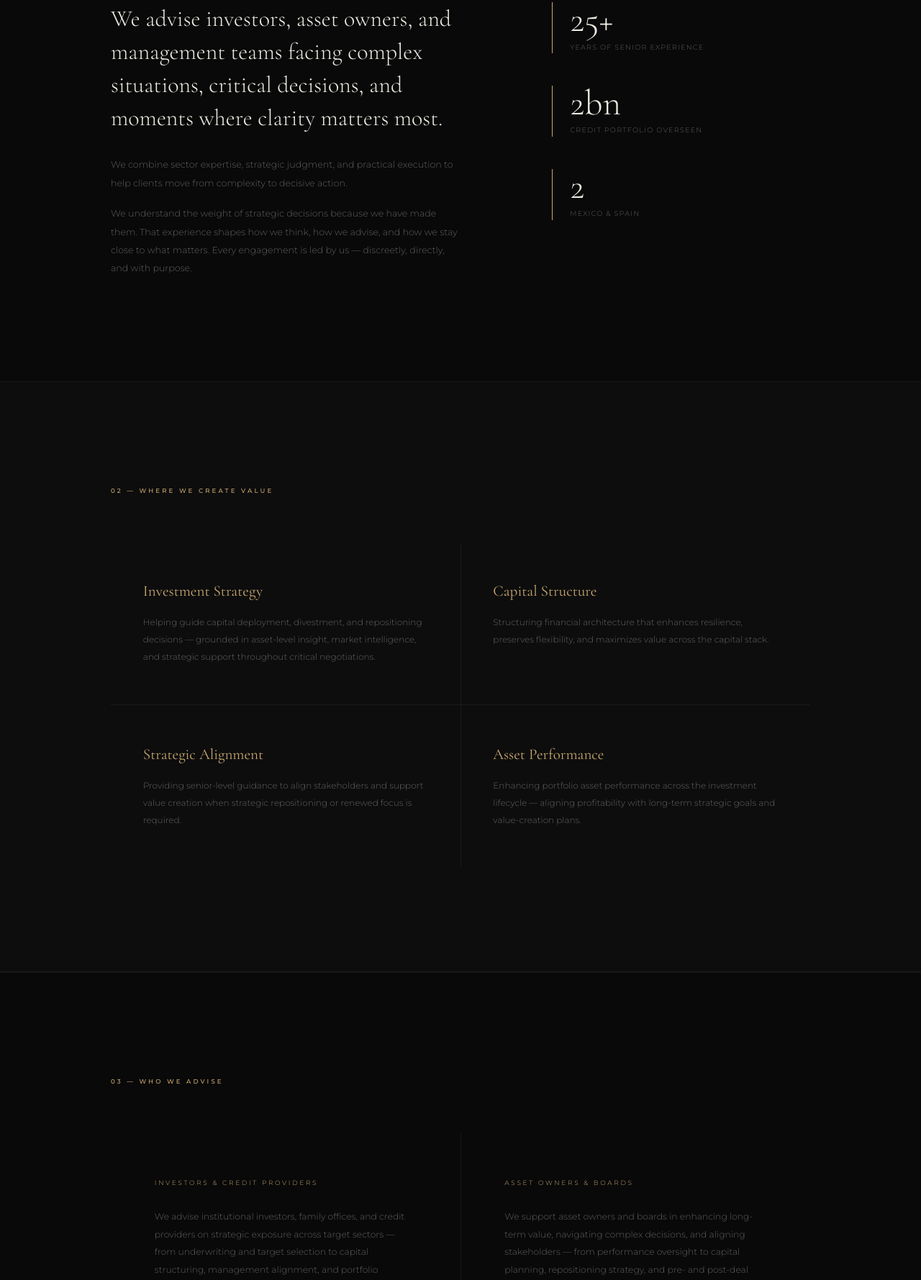
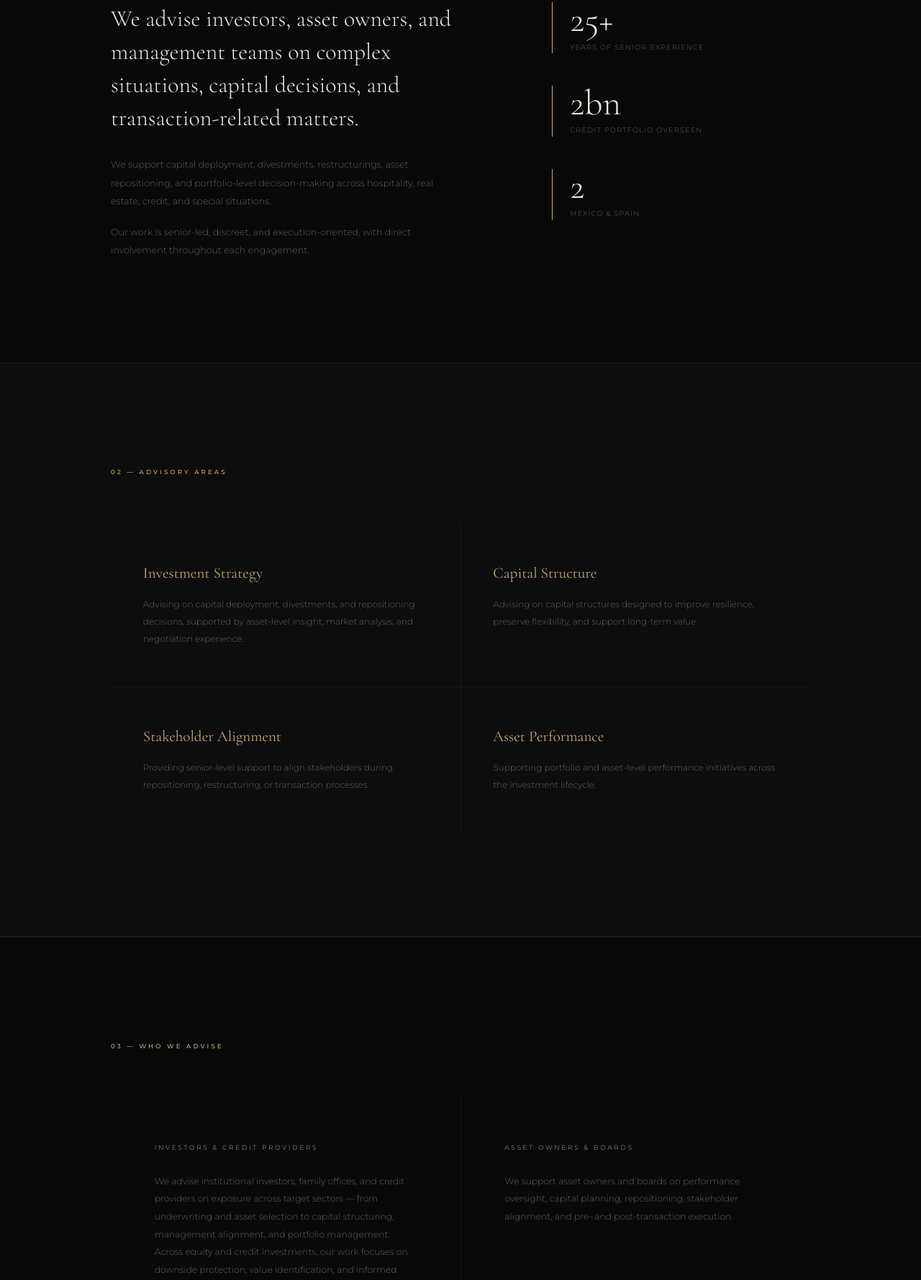
Before and after one commit to bertarex/becrex, a plain HTML site: page index.html in a window 1280 px wide. Shown: the part 1021-2800 px from the top of the page at 72% size. Drawn offline with nearby package versions, Linux system fonts and the light colour scheme.

Commit message:
Update index.html

```diff
--- a/index.html
+++ b/index.html
@@ -385,7 +385,7 @@ footer{background:var(--bg);border-top:1px solid var(--border);padding:2.2rem 0}
     <li><a href="#about"   data-i18n="nav.about">About</a></li>
     <li><a href="#value"   data-i18n="nav.value">Value</a></li>
     <li><a href="#who"     data-i18n="nav.who">Who We Advise</a></li>
-    <li><a href="#people"  data-i18n="nav.people">People</a></li>
+    <li><a href="#people"  data-i18n="nav.people">Leadership</a></li>
     <li><a href="#contact" data-i18n="nav.contact">Contact</a></li>
   </ul>
   <div class="lang-wrap">
@@ -401,7 +401,7 @@ footer{background:var(--bg);border-top:1px solid var(--border);padding:2.2rem 0}
   <a href="#about"   class="mlink" data-i18n="nav.about">About</a>
   <a href="#value"   class="mlink" data-i18n="nav.value">Value</a>
   <a href="#who"     class="mlink" data-i18n="nav.who">Who We Advise</a>
-  <a href="#people"  class="mlink" data-i18n="nav.people">People</a>
+  <a href="#people"  class="mlink" data-i18n="nav.people">Leadership</a>
   <a href="#contact" class="mlink" data-i18n="nav.contact">Contact</a>
   <div class="mlang">
     <button class="mlang-btn active" data-lang="en">EN</button>
@@ -416,7 +416,7 @@ footer{background:var(--bg);border-top:1px solid var(--border);padding:2.2rem 0}
     <div class="hey r" data-i18n="hero.eyebrow">Strategic Advisory · Mexico &amp; Spain</div>
     <h1 class="htitle r">BECREX</h1>
     <div class="hdiv r"></div>
-    <p class="hsub r" data-i18n="hero.sub">Strategic advisory for investors, asset owners, and management teams across Mexico and Spain.</p>
+    <p class="hsub r" data-i18n="hero.sub">Independent strategic advisory for investors, asset owners, and management teams across Mexico and Spain.</p>
     <a href="#about" class="hcta r">
       <span data-i18n="hero.cta">Learn more</span>
       <svg viewBox="0 0 24 24" fill="none" stroke="currentColor" stroke-width="1.5"><path d="M12 5v14M5 12l7 7 7-7"/></svg>
@@ -431,9 +431,9 @@ footer{background:var(--bg);border-top:1px solid var(--border);padding:2.2rem 0}
     <div class="slabel r" data-i18n="about.label">01 — About</div>
     <div class="agrid">
       <div class="atext r">
-        <h2 data-i18n="about.h2">We advise investors, asset owners, and management teams facing complex situations, critical decisions, and moments where clarity matters most.</h2>
-        <p data-i18n="about.p1">We combine sector expertise, strategic judgment, and practical execution to help clients move from complexity to decisive action.</p>
-        <p data-i18n="about.p2">We understand the weight of strategic decisions because we have made them. That experience shapes how we think, how we advise, and how we stay close to what matters. Every engagement is led by us — discreetly, directly, and with purpose.</p>
+        <h2 data-i18n="about.h2">We advise investors, asset owners, and management teams on complex situations, capital decisions, and transaction-related matters.</h2>
+        <p data-i18n="about.p1">We support capital deployment, divestments, restructurings, asset repositioning, and portfolio-level decision-making across hospitality, real estate, credit, and special situations.</p>
+        <p data-i18n="about.p2">Our work is senior-led, discreet, and execution-oriented, with direct involvement throughout each engagement.</p>
       </div>
       <div class="astats r">
         <div class="astat">
@@ -456,26 +456,26 @@ footer{background:var(--bg);border-top:1px solid var(--border);padding:2.2rem 0}
 <!-- VALUE -->
 <section id="value">
   <div class="si">
-    <div class="slabel r" data-i18n="value.label">02 — Where We Create Value</div>
+    <div class="slabel r" data-i18n="value.label">02 — Advisory Areas</div>
     <div class="vgrid">
       <div class="vcard r">
         <div class="vtitle" data-i18n="value.t1">Investment Strategy</div>
-        <p data-i18n="value.p1">Helping guide capital deployment, divestment, and repositioning decisions — grounded in asset-level insight, market intelligence, and strategic support throughout critical negotiations.</p>
+        <p data-i18n="value.p1">Advising on capital deployment, divestments, and repositioning decisions, supported by asset-level insight, market analysis, and negotiation experience.</p>
         <div class="vline"></div>
       </div>
       <div class="vcard r">
         <div class="vtitle" data-i18n="value.t2">Capital Structure</div>
-        <p data-i18n="value.p2">Structuring financial architecture that enhances resilience, preserves flexibility, and maximizes value across the capital stack.</p>
+        <p data-i18n="value.p2">Advising on capital structures designed to improve resilience, preserve flexibility, and support long-term value.</p>
         <div class="vline"></div>
       </div>
       <div class="vcard r">
-        <div class="vtitle" data-i18n="value.t3">Strategic Alignment</div>
-        <p data-i18n="value.p3">Providing senior-level guidance to align stakeholders and support value creation when strategic repositioning or renewed focus is required.</p>
+        <div class="vtitle" data-i18n="value.t3">Stakeholder Alignment</div>
+        <p data-i18n="value.p3">Providing senior-level support to align stakeholders during repositioning, restructuring, or transaction processes.</p>
         <div class="vline"></div>
       </div>
       <div class="vcard r">
         <div class="vtitle" data-i18n="value.t4">Asset Performance</div>
-        <p data-i18n="value.p4">Enhancing portfolio asset performance across the investment lifecycle — aligning profitability with long-term strategic goals and value-creation plans.</p>
+        <p data-i18n="value.p4">Supporting portfolio and asset-level performance initiatives across the investment lifecycle.</p>
         <div class="vline"></div>
       </div>
     </div>
@@ -489,11 +489,11 @@ footer{background:var(--bg);border-top:1px solid var(--border);padding:2.2rem 0}
     <div class="wgrid">
       <div class="wblock r">
         <div class="wblock-tag" data-i18n="who.t1">Investors &amp; Credit Providers</div>
-        <p data-i18n="who.p1">We advise institutional investors, family offices, and credit providers on strategic exposure across target sectors — from underwriting and target selection to capital structuring, management alignment, and portfolio management. Across both equity and credit investments, our work focuses on protecting downside risk, identifying value creation opportunities, and supporting informed decision-making.</p>
+        <p data-i18n="who.p1">We advise institutional investors, family offices, and credit providers on exposure across target sectors — from underwriting and asset selection to capital structuring, management alignment, and portfolio management. Across equity and credit investments, our work focuses on downside protection, value identification, and informed decision-making.</p>
       </div>
       <div class="wblock r">
         <div class="wblock-tag" data-i18n="who.t2">Asset Owners &amp; Boards</div>
-        <p data-i18n="who.p2">We support asset owners and boards in enhancing long-term value, navigating complex decisions, and aligning stakeholders — from performance oversight to capital planning, repositioning strategy, and pre- and post-deal execution.</p>
+        <p data-i18n="who.p2">We support asset owners and boards on performance oversight, capital planning, repositioning, stakeholder alignment, and pre- and post-transaction execution.</p>
       </div>
     </div>
   </div>
@@ -502,11 +502,11 @@ footer{background:var(--bg);border-top:1px solid var(--border);padding:2.2rem 0}
 <!-- PEOPLE -->
 <section id="people">
   <div class="si">
-    <div class="slabel r" data-i18n="people.label">04 — People</div>
+    <div class="slabel r" data-i18n="people.label">04 — Leadership</div>
     <div class="pgrid">
       <div class="r">
-        <div class="pquote" data-i18n="people.quote">Every engagement is led with senior attention, discretion, and a direct understanding of what is at stake.</div>
-        <p class="psub" data-i18n="people.sub">We stay close to the people, the asset, and the decision-making process — from diagnosis to execution. No hand-offs. No dilution of expertise.</p>
+        <div class="pquote" data-i18n="people.quote">Every engagement is led directly, with senior attention, discretion, and clear accountability.</div>
+        <p class="psub" data-i18n="people.sub">We remain directly involved with the asset, the stakeholders, and the decision-making process from diagnosis through execution.</p>
       </div>
       <div class="fcard r">
         <div class="fc-head">
@@ -517,9 +517,9 @@ footer{background:var(--bg);border-top:1px solid var(--border);padding:2.2rem 0}
           </div>
         </div>
         <div class="fc-bio">
-          <p data-i18n="people.bio1">Senior financial advisor with over 25 years of experience across banking, credit, and investment advisory in Europe and Latin America, focused on complex transactions in hospitality, real estate, and special situations.</p>
-          <p data-i18n="people.bio2">Previously held senior roles at Banco CAM, including Managing Director and Country Head in Mexico, managing a tourism-focused credit portfolio of nearly $2 billion. Advised CaixaBank and Bankia during their strategic divestments in Mexico, accelerating execution while preserving shareholder value.</p>
-          <p data-i18n="people.bio3">Combines banking expertise, regional market knowledge, and execution experience gained through decades of advising investors, lenders, and operators across Europe and Latin America.</p>
+          <p data-i18n="people.bio1">Senior financial advisor with over 25 years of experience in banking, credit, and investment advisory across Europe and Latin America, with a focus on hospitality, real estate, and special situations.</p>
+          <p data-i18n="people.bio2">Previously held senior roles at Banco CAM, including Managing Director and Country Head in Mexico, overseeing a tourism-focused credit portfolio of nearly $2 billion. Advised CaixaBank and Bankia on strategic divestments in Mexico, supporting execution while preserving shareholder value.</p>
+          <p data-i18n="people.bio3">Brings banking experience, regional market knowledge, and transaction execution expertise developed through decades of work with investors, lenders, and operators across Europe and Latin America.</p>
         </div>
         <div class="fc-links">
           <a href="https://www.linkedin.com/in/rexdomingo/" target="_blank" rel="noopener" class="fc-link">
@@ -588,60 +588,60 @@ footer{background:var(--bg);border-top:1px solid var(--border);padding:2.2rem 0}
 const T={
   en:{
     "nav.about":"About","nav.value":"Value","nav.who":"Who We Advise",
-    "nav.people":"People","nav.contact":"Contact",
+    "nav.people":"Leadership","nav.contact":"Contact",
     "hero.eyebrow":"Strategic Advisory · Mexico & Spain",
-    "hero.sub":"Strategic advisory for investors, asset owners, and management teams across Mexico and Spain.",
+    "hero.sub":"Independent strategic advisory for investors, asset owners, and management teams across Mexico and Spain.",
     "hero.cta":"Learn more",
     "about.label":"01 — About",
-    "about.h2":"We advise investors, asset owners, and management teams facing complex situations, critical decisions, and moments where clarity matters most.",
-    "about.p1":"We combine sector expertise, strategic judgment, and practical execution to help clients move from complexity to decisive action.",
-    "about.p2":"We understand the weight of strategic decisions because we have made them. That experience shapes how we think, how we advise, and how we stay close to what matters. Every engagement is led by us — discreetly, directly, and with purpose.",
+    "about.h2":"We advise investors, asset owners, and management teams on complex situations, capital decisions, and transaction-related matters.",
+    "about.p1":"We support capital deployment, divestments, restructurings, asset repositioning, and portfolio-level decision-making across hospitality, real estate, credit, and special situations.",
+    "about.p2":"Our work is senior-led, discreet, and execution-oriented, with direct involvement throughout each engagement.",
     "about.stat1":"Years of Senior Experience","about.stat2":"Credit Portfolio Overseen","about.stat3":"Mexico & Spain",
-    "value.label":"02 — Where We Create Value",
-    "value.t1":"Investment Strategy","value.p1":"Helping guide capital deployment, divestment, and repositioning decisions — grounded in asset-level insight, market intelligence, and strategic support throughout critical negotiations.",
-    "value.t2":"Capital Structure","value.p2":"Structuring financial architecture that enhances resilience, preserves flexibility, and maximizes value across the capital stack.",
-    "value.t3":"Strategic Alignment","value.p3":"Providing senior-level guidance to align stakeholders and support value creation when strategic repositioning or renewed focus is required.",
-    "value.t4":"Asset Performance","value.p4":"Enhancing portfolio asset performance across the investment lifecycle — aligning profitability with long-term strategic goals and value-creation plans.",
+    "value.label":"02 — Advisory Areas",
+    "value.t1":"Investment Strategy","value.p1":"Advising on capital deployment, divestments, and repositioning decisions, supported by asset-level insight, market analysis, and negotiation experience.",
+    "value.t2":"Capital Structure","value.p2":"Advising on capital structures designed to improve resilience, preserve flexibility, and support long-term value.",
+    "value.t3":"Stakeholder Alignment","value.p3":"Providing senior-level support to align stakeholders during repositioning, restructuring, or transaction processes.",
+    "value.t4":"Asset Performance","value.p4":"Supporting portfolio and asset-level performance initiatives across the investment lifecycle.",
     "who.label":"03 — Who We Advise",
-    "who.t1":"Investors & Credit Providers","who.p1":"We advise institutional investors, family offices, and credit providers on strategic exposure across target sectors — from underwriting and target selection to capital structuring, management alignment, and portfolio management. Across both equity and credit investments, our work focuses on protecting downside risk, identifying value creation opportunities, and supporting informed decision-making.",
-    "who.t2":"Asset Owners & Boards","who.p2":"We support asset owners and boards in enhancing long-term value, navigating complex decisions, and aligning stakeholders — from performance oversight to capital planning, repositioning strategy, and pre- and post-deal execution.",
-    "people.label":"04 — People",
-    "people.quote":"Every engagement is led with senior attention, discretion, and a direct understanding of what is at stake.",
-    "people.sub":"We stay close to the people, the asset, and the decision-making process — from diagnosis to execution. No hand-offs. No dilution of expertise.",
+    "who.t1":"Investors & Credit Providers","who.p1":"We advise institutional investors, family offices, and credit providers on exposure across target sectors — from underwriting and asset selection to capital structuring, management alignment, and portfolio management. Across equity and credit investments, our work focuses on downside protection, value identification, and informed decision-making.",
+    "who.t2":"Asset Owners & Boards","who.p2":"We support asset owners and boards on performance oversight, capital planning, repositioning, stakeholder alignment, and pre- and post-transaction execution.",
+    "people.label":"04 — Leadership",
+    "people.quote":"Every engagement is led directly, with senior attention, discretion, and clear accountability.",
+    "people.sub":"We remain directly involved with the asset, the stakeholders, and the decision-making process from diagnosis through execution.",
     "people.role":"Founder",
-    "people.bio1":"Senior financial advisor with over 25 years of experience across banking, credit, and investment advisory in Europe and Latin America, focused on complex transactions in hospitality, real estate, and special situations.",
-    "people.bio2":"Previously held senior roles at Banco CAM, including Managing Director and Country Head in Mexico, managing a tourism-focused credit portfolio of nearly $2 billion. Advised CaixaBank and Bankia during their strategic divestments in Mexico, accelerating execution while preserving shareholder value.",
-    "people.bio3":"Combines banking expertise, regional market knowledge, and execution experience gained through decades of advising investors, lenders, and operators across Europe and Latin America.",
+    "people.bio1":"Senior financial advisor with over 25 years of experience in banking, credit, and investment advisory across Europe and Latin America, with a focus on hospitality, real estate, and special situations.",
+    "people.bio2":"Previously held senior roles at Banco CAM, including Managing Director and Country Head in Mexico, overseeing a tourism-focused credit portfolio of nearly $2 billion. Advised CaixaBank and Bankia on strategic divestments in Mexico, supporting execution while preserving shareholder value.",
+    "people.bio3":"Brings banking experience, regional market knowledge, and transaction execution expertise developed through decades of work with investors, lenders, and operators across Europe and Latin America.",
     "presence.label":"05 — Presence",
     "presence.text":"Operating across Mexico and Spain, supporting investors, asset owners, and management teams.",
     "contact.h2":"Get in touch","contact.loc1":"Mexico","contact.loc2":"Spain"
   },
   es:{
     "nav.about":"Nosotros","nav.value":"Valor","nav.who":"A Quién Asesoramos",
-    "nav.people":"Equipo","nav.contact":"Contacto",
+    "nav.people":"Liderazgo","nav.contact":"Contacto",
     "hero.eyebrow":"Asesoría Estratégica · México y España",
-    "hero.sub":"Asesoría estratégica para inversores, propietarios de activos y equipos directivos en México y España.",
+    "hero.sub":"Asesoría estratégica independiente para inversores, propietarios de activos y equipos directivos en México y España.",
     "hero.cta":"Más información",
     "about.label":"01 — Nosotros",
-    "about.h2":"Asesoramos a inversores, propietarios de activos y equipos directivos ante situaciones complejas, decisiones críticas y momentos en los que la claridad es esencial.",
-    "about.p1":"Combinamos conocimiento sectorial, criterio estratégico y ejecución práctica para ayudar a nuestros clientes a pasar de la complejidad a una acción decisiva.",
-    "about.p2":"Entendemos el peso de las decisiones estratégicas porque las hemos tomado. Esa experiencia define cómo pensamos, cómo asesoramos y cómo permanecemos cerca de lo que importa. Cada mandato es liderado por nosotros — con discreción, rigor y propósito.",
+    "about.h2":"Asesoramos a inversores, propietarios de activos y equipos directivos en situaciones complejas, decisiones de capital y procesos transaccionales.",
+    "about.p1":"Apoyamos decisiones de despliegue de capital, desinversión, reestructuración, reposicionamiento de activos y gestión de cartera en hotelería, inmobiliario, crédito y situaciones especiales.",
+    "about.p2":"Nuestro trabajo es senior-led, discreto y orientado a la ejecución, con involucramiento directo durante todo el mandato.",
     "about.stat1":"Años de Experiencia Senior","about.stat2":"Cartera de Crédito Supervisada","about.stat3":"México y España",
-    "value.label":"02 — Dónde Creamos Valor",
-    "value.t1":"Estrategia de Inversión","value.p1":"Orientamos decisiones de despliegue de capital, desinversión y reposicionamiento — con base en el conocimiento del activo, inteligencia de mercado y apoyo estratégico en negociaciones críticas.",
-    "value.t2":"Estructura de Capital","value.p2":"Diseñamos arquitecturas financieras que refuerzan la resiliencia, preservan la flexibilidad y maximizan el valor en toda la estructura de capital.",
-    "value.t3":"Alineación Estratégica","value.p3":"Aportamos orientación de alto nivel para alinear a los grupos de interés y apoyar la creación de valor cuando se requiere reposicionamiento o un nuevo enfoque estratégico.",
-    "value.t4":"Rendimiento del Activo","value.p4":"Mejoramos el rendimiento de los activos en cartera a lo largo del ciclo de inversión, alineando rentabilidad con objetivos estratégicos y planes de creación de valor.",
+    "value.label":"02 — Áreas de Asesoría",
+    "value.t1":"Estrategia de Inversión","value.p1":"Asesoramos en decisiones de despliegue de capital, desinversión y reposicionamiento, con base en conocimiento del activo, análisis de mercado y experiencia en negociación.",
+    "value.t2":"Estructura de Capital","value.p2":"Asesoramos en estructuras de capital diseñadas para mejorar la resiliencia, preservar flexibilidad y apoyar el valor a largo plazo.",
+    "value.t3":"Alineación de Stakeholders","value.p3":"Aportamos apoyo senior para alinear stakeholders durante procesos de reposicionamiento, reestructuración o transacción.",
+    "value.t4":"Rendimiento del Activo","value.p4":"Apoyamos iniciativas de rendimiento a nivel de cartera y de activo durante el ciclo de inversión.",
     "who.label":"03 — A Quién Asesoramos",
-    "who.t1":"Inversores y Proveedores de Capital","who.p1":"Asesoramos a inversores institucionales, family offices y proveedores de crédito sobre exposición estratégica en sectores objetivo — desde el análisis y la selección de activos hasta la estructuración del capital, la alineación directiva y la gestión de cartera. En inversiones de equity y crédito, nuestro trabajo se centra en proteger el riesgo bajista, identificar oportunidades de creación de valor y apoyar una toma de decisiones informada.",
-    "who.t2":"Propietarios de Activos y Consejos","who.p2":"Apoyamos a propietarios de activos y órganos de gobierno en la creación de valor a largo plazo, la gestión de decisiones complejas y la alineación de grupos de interés — desde la supervisión operativa hasta la planificación de capital, el reposicionamiento y la ejecución pre y post transacción.",
-    "people.label":"04 — Equipo",
-    "people.quote":"Cada mandato es liderado con atención directiva, discreción y comprensión directa de lo que está en juego.",
-    "people.sub":"Permanecemos cerca de las personas, el activo y el proceso de toma de decisiones — desde el diagnóstico hasta la ejecución. Sin delegaciones. Sin dilución de experiencia.",
+    "who.t1":"Inversores y Proveedores de Capital","who.p1":"Asesoramos a inversores institucionales, family offices y proveedores de crédito sobre exposición en sectores objetivo — desde el análisis y la selección de activos hasta la estructuración de capital, la alineación directiva y la gestión de cartera. En inversiones de equity y crédito, nuestro trabajo se centra en protección del downside, identificación de valor y toma de decisiones informada.",
+    "who.t2":"Propietarios de Activos y Consejos","who.p2":"Apoyamos a propietarios de activos y consejos en supervisión de rendimiento, planificación de capital, reposicionamiento, alineación de stakeholders y ejecución pre y post transacción.",
+    "people.label":"04 — Liderazgo",
+    "people.quote":"Cada mandato es liderado directamente, con atención senior, discreción y responsabilidad clara.",
+    "people.sub":"Mantenemos involucramiento directo con el activo, los stakeholders y el proceso de decisión desde el diagnóstico hasta la ejecución.",
     "people.role":"Fundador",
-    "people.bio1":"Asesor financiero senior con más de 25 años de experiencia en banca, crédito y asesoría de inversión en Europa y Latinoamérica, enfocado en transacciones complejas en hotelería, inmobiliario y situaciones especiales.",
-    "people.bio2":"Ocupó cargos directivos en Banco CAM, incluyendo Director General y Country Head en México, gestionando una cartera de crédito turístico de casi 2.000 millones de dólares. Asesoró a CaixaBank y Bankia en sus desinversiones estratégicas en México, acelerando la ejecución y preservando el valor para el accionista.",
-    "people.bio3":"Combina experiencia bancaria, conocimiento regional de mercado y capacidad de ejecución adquirida durante décadas asesorando a inversores, financiadores y operadores en Europa y Latinoamérica.",
+    "people.bio1":"Asesor financiero senior con más de 25 años de experiencia en banca, crédito y asesoría de inversión en Europa y Latinoamérica, con foco en hotelería, inmobiliario y situaciones especiales.",
+    "people.bio2":"Ocupó cargos directivos en Banco CAM, incluyendo Director General y Country Head en México, supervisando una cartera de crédito turístico de casi 2.000 millones de dólares. Asesoró a CaixaBank y Bankia en desinversiones estratégicas en México, apoyando la ejecución y preservando el valor para el accionista.",
+    "people.bio3":"Aporta experiencia bancaria, conocimiento regional de mercado y capacidad de ejecución transaccional desarrollada durante décadas de trabajo con inversores, financiadores y operadores en Europa y Latinoamérica.",
     "presence.label":"05 — Presencia",
     "presence.text":"Operamos en México y España, apoyando a inversores, propietarios y equipos directivos.",
     "contact.h2":"Contacto","contact.loc1":"México","contact.loc2":"España"
```
